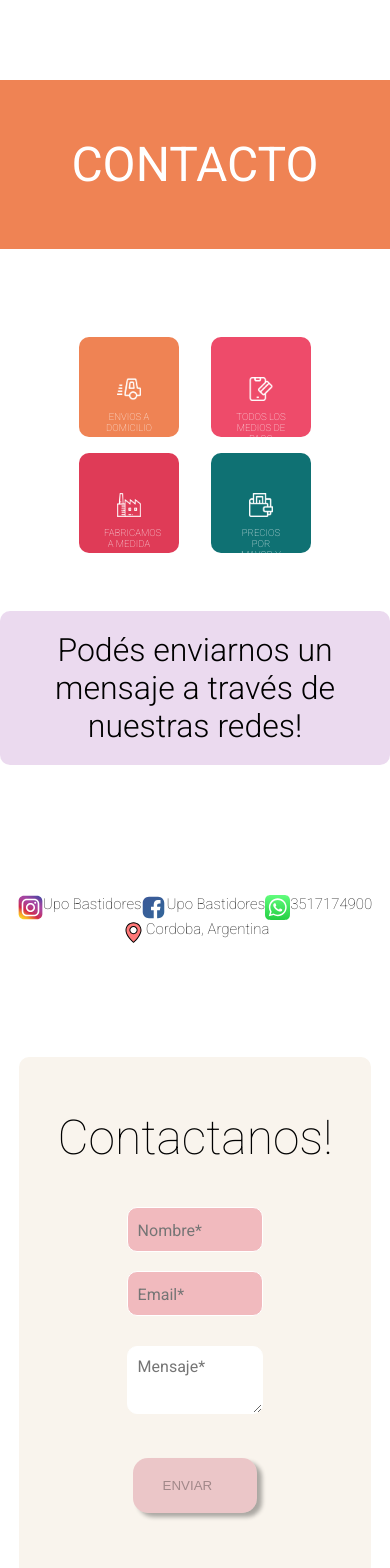
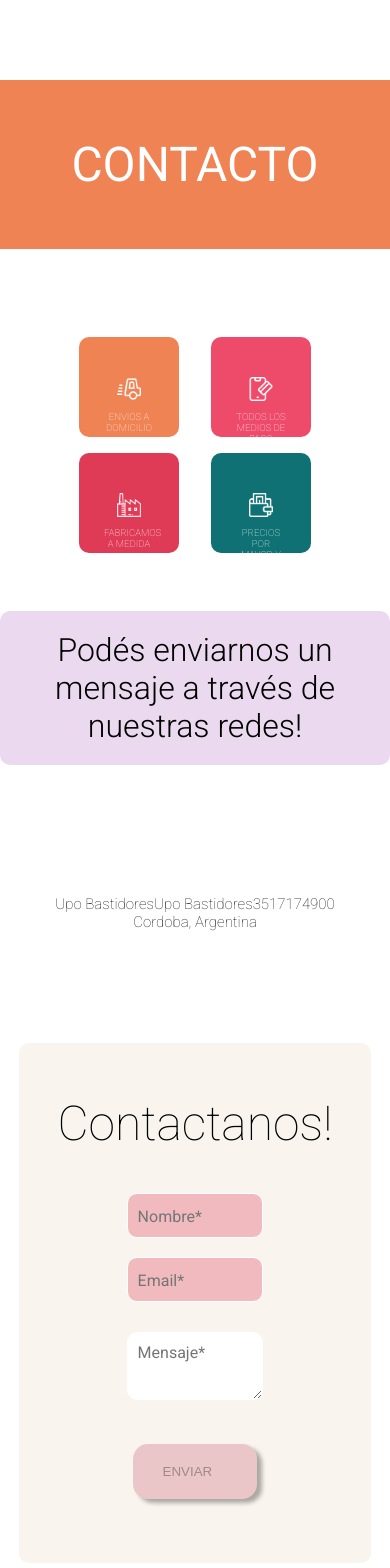
Before and after one commit to matiassalicru/upo-bastidores, a React (Create React App) app: page /contacto in a window 390 px wide. Shown: the top 1568 px of the page. Built offline with nearby package versions, Linux system fonts and the light colour scheme.

Commit message:
test safari 5

```diff
--- a/src/Routes/Componentes/Footer/Footer.css
+++ b/src/Routes/Componentes/Footer/Footer.css
@@ -50,7 +50,7 @@
   }
 
   .item > img {
-    width: 25px;
+    width: 0;
     margin: 0;
   }
 
```
